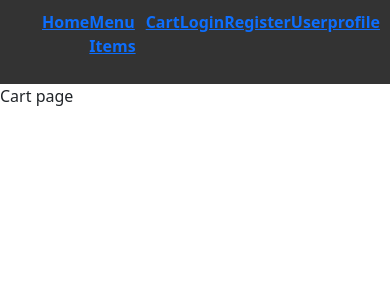
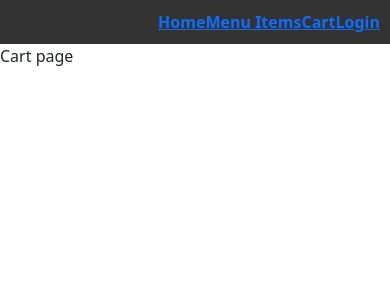
Before and after one commit to AMA1120/Full-Stack-Project, a React (Create React App) app in the folder client/: page /cart in a window 390 px wide. Shown: the top 300 px of the page. Built offline with nearby package versions, Linux system fonts and the light colour scheme.

Commit message:
navbar
Update the navbar with login

```diff
--- a/client/src/App.js
+++ b/client/src/App.js
@@ -7,6 +7,7 @@ import Userprofile from './pages/Userprofile/Userprofile';
 import Cart from './pages/Cart/Cart';
 import Register from './pages/Register/Register';
 import Login from './pages/Login/Login';
+import Logout from './components/Logout/Logout.js';
 
 import '../node_modules/bootstrap/dist/js/bootstrap.bundle.min.js';
 import '../node_modules/bootstrap/dist/css/bootstrap.min.css';
@@ -27,6 +28,7 @@ function App() {
           <Route path="/register" element={<Register />}></Route>
           <Route path="/payment" element={<Payment />}></Route>
           <Route path="/userprofile" element={<Userprofile />}></Route>
+          <Route path="/logout" element={<Logout />}></Route>
 
         </Routes>
       </BrowserRouter>
--- /dev/null
+++ b/client/src/components/Logout/Logout.js
@@ -0,0 +1,9 @@
+import React from 'react'
+
+export default function Logout() {
+  return (
+    <div>
+
+    </div>
+  )
+}
--- a/client/src/components/Navbar/Navbar.js
+++ b/client/src/components/Navbar/Navbar.js
@@ -1,32 +1,37 @@
-import React from 'react'
-import './navbar.css';
-import { Link } from 'react-router-dom';
+import React from "react";
+import "./navbar.css";
+import { Link, useNavigate } from "react-router-dom";
 
-function Navbar() {
+const Navbar = () => {
+  const token = localStorage.getItem("token");
+  const navigate = useNavigate();
+
+  const logout = () => {
+    localStorage.removeItem("token");
+    navigate("/login");
+  };
+
   return (
     <nav>
-      <ul>
-        <li>
-          <Link to="/">Home</Link>
-        </li>
-        <li>
-          <Link to="/menu/:foodID">Menu Items</Link>
-        </li>
-        <li>
-          <Link to="/cart">Cart</Link>
-        </li>
-        <li>
-          <Link to="/login">Login</Link>
-        </li>
-        <li>
-          <Link to="/register">Register</Link>
-        </li>
-        <li>
-          <Link to="/userprofile">Userprofile</Link>
-        </li>
-      </ul>
+      {token ? (
+        <ul className="nav-ul">
+          <li><Link to="/">Home</Link></li>
+          <li><Link to="/menu/:foodID">Menu Items</Link></li>
+          <li><Link to="/cart">My Cart</Link></li>
+          <li><Link to="/cart">My Orders</Link></li>
+          <li><Link to="/userprofile">Userprofile</Link></li>
+          <li><div className="logout-link" onClick={logout}>Logout</div></li>
+        </ul>
+      ) : (
+        <ul>
+          <li><Link to="/">Home</Link></li>
+          <li><Link to="/menu/:foodID">Menu Items</Link></li>
+          <li><Link to="/cart">Cart</Link></li>
+          <li><Link to="/login">Login</Link></li>
+        </ul>
+      )}
     </nav>
-  )
-}
+  );
+};
 
-export default Navbar
+export default Navbar;
--- a/client/src/components/Navbar/navbar.css
+++ b/client/src/components/Navbar/navbar.css
@@ -1,26 +1,51 @@
+/* navbar.css */
+
 nav {
       background-color: #333;
       padding: 10px;
+      display: flex;
+      justify-content: space-between;
     }
 
-ul {
+    nav ul {
       list-style-type: none;
       margin: 0;
       padding: 0;
       display: flex;
+      align-items: center; /* Center items vertically */
     }
 
     li {
       margin-right: 20px;
     }
 
-a {
+    a, .logout-link {
       text-decoration: none;
-      color: white;
+      color: blue;
       font-weight: bold;
+      transition: color 0.3s ease-in-out;
     }
 
-a:hover {
+    a:hover, .logout-link:hover {
       color: #ffcc00;
       /* Change color on hover as desired */
     }
+
+    /* Responsive styles */
+    @media screen and (max-width: 768px) {
+      nav {
+        flex-direction: column;
+        align-items: flex-end;
+      }
+
+      li {
+        margin: 10px 0;
+        margin-left: 0; /* Reset left margin for stacked items */
+      }
+    }
+
+    /* Make the logout link look like other links */
+    .logout-link {
+      display: inline-block;
+      margin-right: 20px; /* Adjust spacing to match other links */
+    }
--- a/client/src/pages/Login/Login.js
+++ b/client/src/pages/Login/Login.js
@@ -1,9 +1,9 @@
 // login.js
 
 import React, { useState } from 'react';
+import { Link } from 'react-router-dom';
 import Navbar from "../../components/Navbar/Navbar";
 import './login.css';
-
 
 const Login = () => {
   const [uname, setUsername] = useState('');
@@ -34,12 +34,11 @@ const Login = () => {
         const data = await response.json();
         const token = data.data;
 
-
         localStorage.setItem('token', token);
 
         alert('Login successful!');
-         // Redirect to user details page and getting the JWT token
-        window.localStorage.setItem("token",data.data);
+        // Redirect to user details page and getting the JWT token
+        window.localStorage.setItem("token", data.data);
         console.log(data);
         window.location.href = '/Userprofile';
 
@@ -78,6 +77,7 @@ const Login = () => {
           <br />
           <button type="submit">Log In</button>
         </form>
+        <p>Not a member yet? <Link to="/register">Register with us</Link>.</p>
       </div>
     </>
   );
--- a/client/src/pages/Login/login.css
+++ b/client/src/pages/Login/login.css
@@ -1,4 +1,4 @@
-Login.css
+
 
     .login-container {
 
```
Also changed, not shown: 1 other file (tests, documents, lock files or other folders). Lines whose indentation alone changed are shown as unchanged.
